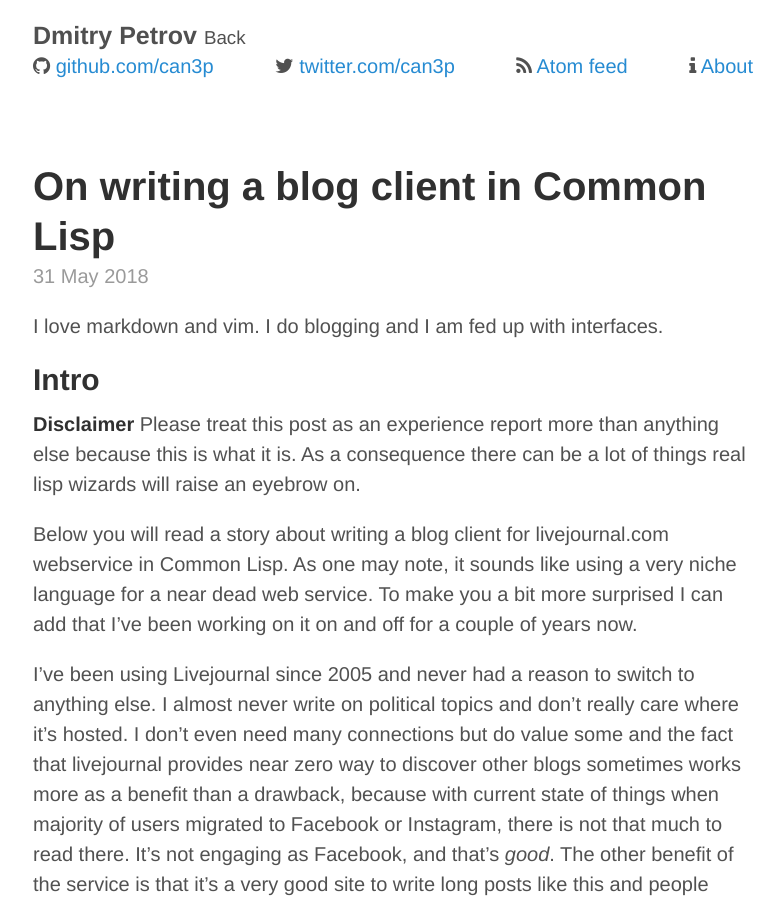
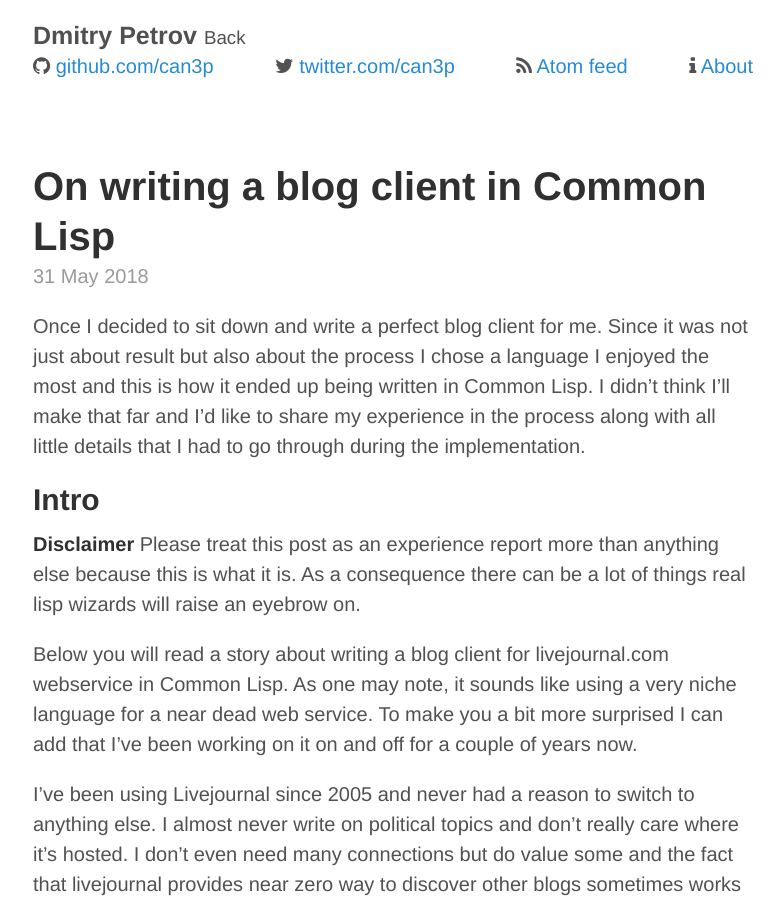
Before and after one commit to can3p/can3p.github.io, a Jekyll site: the page built from _posts/2018-05-31-on-writing-common-lisp-blog-client.md, in a window 1280 px wide and 900 px high. Shown: the whole window, without its empty margins (247-1031 px from the left). Built offline with Jekyll 4.4.1, drawn with Linux system fonts in a browser that asks for light colours; comment, search, counter and statistics services are not loaded.

Commit message:
update intro

```diff
--- a/_posts/2018-05-31-on-writing-common-lisp-blog-client.md
+++ b/_posts/2018-05-31-on-writing-common-lisp-blog-client.md
@@ -5,7 +5,12 @@ keywords: "common lisp, livejournal, blog, cl-journal"
 category: blog
 ---
 
-I love markdown and vim. I do blogging and I am fed up with interfaces.
+Once I decided to sit down and write a perfect blog client for me. Since
+it was not just about result but also about the process I chose a language
+I enjoyed the most and this is how it ended up being written in Common
+Lisp. I didn't think I'll make that far and I'd like to share my experience
+in the process along with all little details that I had to go through
+during the implementation.
 
 ## Intro
 
```
